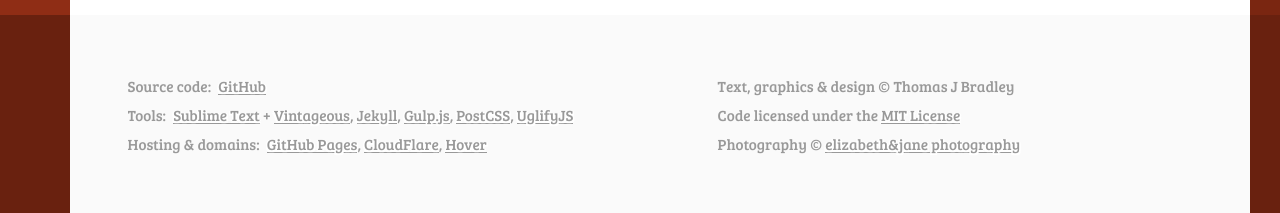
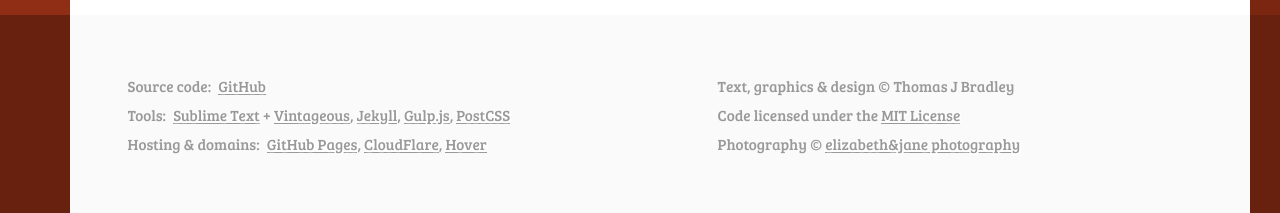
Before and after one commit to thomasjbradley/thomasjbradley.ca, a Jekyll site: the page built from index.html, in a window 1280 px wide. Shown: the part 1324-1537 px from the top of the page. Built offline with Jekyll 4.4.1, drawn with Linux system fonts in a browser that asks for light colours.

Commit message:
Remove Uglify because there's no Javascript.

```diff
--- a/gulpfile.js
+++ b/gulpfile.js
@@ -5,8 +5,7 @@
   cssnano = require('gulp-cssnano'),
   replace = require('gulp-replace'),
   rename = require('gulp-rename'),
-  concat = require('gulp-concat'),
-  uglify = require('gulp-uglify')
+  concat = require('gulp-concat')
 ;
 
 gulp.task('css-main', function () {
--- a/index.html
+++ b/index.html
@@ -102,7 +102,7 @@
         <dt>Source code:</dt>
         <dd><a href="https://github.com/thomasjbradley/thomasjbradley.ca" rel="external">GitHub</a></dd>
         <dt>Tools:</dt>
-        <dd><a href="https://www.sublimetext.com/" rel="external">Sublime Text</a> + <a href="https://github.com/guillermooo/Vintageous" rel="external">Vintageous</a>, <a href="http://jekyllrb.com/" rel="external">Jekyll</a>, <a href="http://gulpjs.com/" rel="external">Gulp.js</a>, <a href="https://github.com/postcss/postcss" rel="external">PostCSS</a>, <a href="http://lisperator.net/uglifyjs/" rel="external">UglifyJS</a></dd>
+        <dd><a href="https://www.sublimetext.com/" rel="external">Sublime Text</a> + <a href="https://github.com/guillermooo/Vintageous" rel="external">Vintageous</a>, <a href="http://jekyllrb.com/" rel="external">Jekyll</a>, <a href="http://gulpjs.com/" rel="external">Gulp.js</a>, <a href="https://github.com/postcss/postcss" rel="external">PostCSS</a></dd>
         <dt>Hosting &amp; domains:</dt>
         <dd><a href="https://pages.github.com/" rel="external">GitHub Pages</a>, <a href="https://www.cloudflare.com/" rel="external">CloudFlare</a>, <a href="https://www.hover.com/" rel="external">Hover</a></dd>
       </dl>
--- a/package.json
+++ b/package.json
@@ -9,8 +9,7 @@
     "gulp-cssnano": "^1.0.0",
     "gulp-cssnext": "^1.0.1",
     "gulp-rename": "^1.2.2",
-    "gulp-replace": "^0.5.3",
-    "gulp-uglify": "^1.2.0"
+    "gulp-replace": "^0.5.3"
   },
   "scripts": {
     "gulp": "gulp",
```
